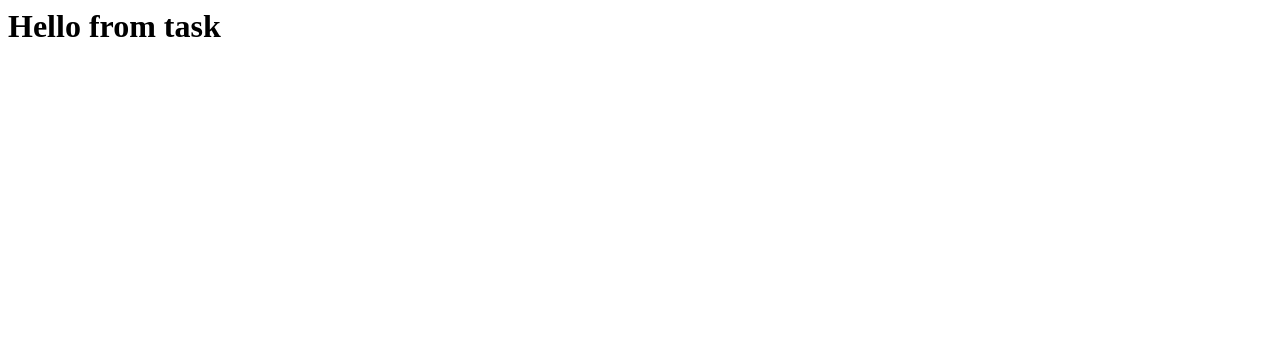
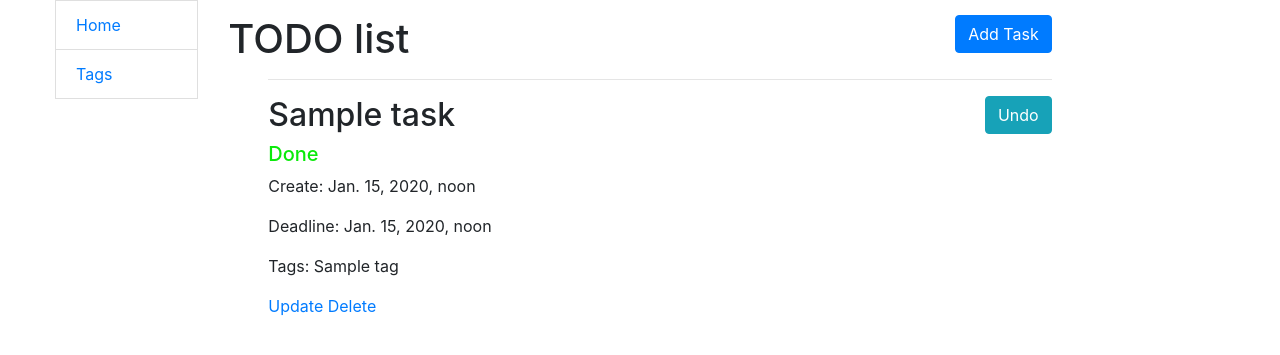
Before and after one commit to VadimSabadyr/todo_list, a Django app: page / in a window 1280 px wide. Shown: the top 355 px of the page. Run offline with Django 4.2, Linux system fonts and the light colour scheme; tables that the repository leaves empty hold one stand-in row (values such as "Sample post"); some libraries are stand-ins or nearby versions.

Commit message:
add content to task_list.html

```diff
--- a/templates/todo/task_list.html
+++ b/templates/todo/task_list.html
@@ -1 +1,61 @@
-<h1>Hello from task</h1>
+{% extends "base.html" %}
+{% load crispy_forms_filters %}
+
+{% block content %}
+  <h1>
+    TODO list
+    <a style="float: right" href="{% url 'todo:task_create' %}" class="btn btn-primary link-to-page">
+      Add Task
+    </a>
+  </h1>
+  {% if task_list %}
+    <ul>
+      {% for task in task_list %}
+        <hr>
+        {% if  task.complete %}
+
+          <h2>
+            {{ task.name }}
+            <a style="float: right" href="{% url 'todo:task_toggle' pk=task.id %}"
+               class="btn btn-info link-to-page">
+              Undo
+            </a>
+          </h2>
+          <h5 style="color: #0aea0a">Done</h5>
+
+
+        {% else %}
+          <h2>
+            {{ task.name }}
+            <a style="float: right" href="{% url 'todo:task_toggle' pk=task.id %}"
+               class="btn btn-success link-to-page">
+              Complete
+            </a>
+          </h2>
+          <h5 style="color: red">Not Done</h5>
+          {% if task.date > task.deadline %}
+            <h5 style="color: red">Your time is up. Be more careful next time</h5>
+          {% endif %}
+
+
+
+        {% endif %}
+        <p>Create: {{ task.date }}</p>
+        <p>Deadline: {{ task.deadline }}</p>
+        <p>Tags:
+          {% for tag in task.tags.all %}
+            {{ tag.title }}
+          {% endfor %}
+        </p>
+        <a href="{% url 'todo:task_update' pk=task.id %}">Update</a>
+        <a href="{% url 'todo:task_delete'  pk=task.id %}">Delete</a>
+        <br>
+
+      {% endfor %}
+    </ul>
+
+
+  {% else %}
+    <h4>You don't have tasks for now!</h4>
+  {% endif %}
+{% endblock %}
```
